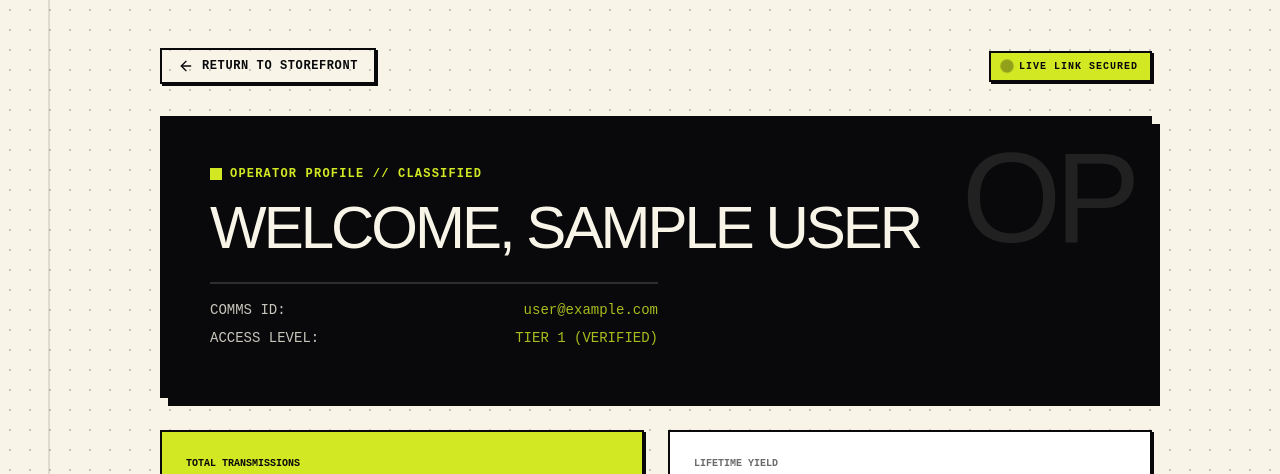
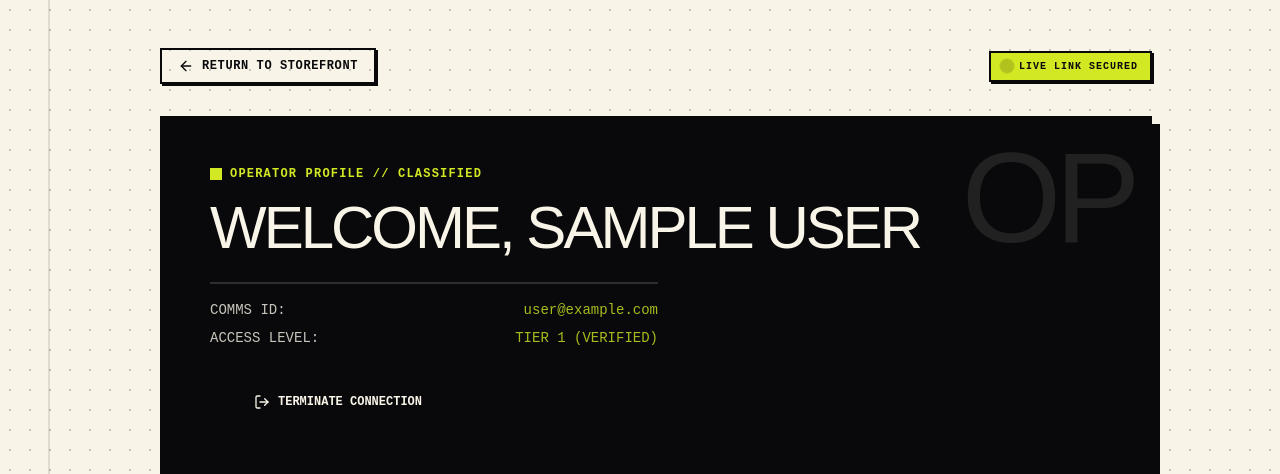
Before and after one commit to adesolabolu/acid-system-storefront, a Next.js app: page /dashboard in a window 1280 px wide. Shown: the top 474 px of the page. Built offline with nearby package versions, Linux system fonts and the light colour scheme; no server answers; the database is empty; sample sign-in values are in the browser's storage; a web font is replaced by a local one.

Commit message:
Simplify Navbar Auth menu and move logout to Dashboard

```diff
--- a/src/app/dashboard/page.tsx
+++ b/src/app/dashboard/page.tsx
@@ -5,6 +5,7 @@ import { sql } from '@/lib/db';
 import Link from 'next/link';
 import { GlitchText } from '@/components/GlitchText';
 import { ArrowLeft } from 'lucide-react';
+import { LogoutButton } from '@/components/LogoutButton';
 
 export const revalidate = 0;
 
@@ -99,6 +100,9 @@ export default async function DashboardPage() {
               <span className="text-[#D2E823]">TIER 1 (VERIFIED)</span>
             </div>
           </div>
+          <div className="mt-8 sm:w-64 relative z-10">
+            <LogoutButton />
+          </div>
         </div>
 
         {/* Metrics Grid */}
--- /dev/null
+++ b/src/components/LogoutButton.tsx
@@ -0,0 +1,18 @@
+"use client";
+import { signOut } from "next-auth/react";
+import { LogOut } from "lucide-react";
+
+export const LogoutButton = () => {
+  return (
+    <button
+      onClick={() => {
+        localStorage.removeItem('acidsys_cart');
+        signOut({ callbackUrl: '/' });
+      }}
+      className="mt-6 flex items-center justify-center gap-2 w-full bg-[#09090B] text-[#F8F4E8] font-mono-code font-bold text-xs uppercase px-4 py-3 border-2 border-[#09090B] hover:bg-red-600 hover:border-red-600 transition-colors"
+    >
+      <LogOut className="w-4 h-4" />
+      <span>TERMINATE CONNECTION</span>
+    </button>
+  );
+};
--- a/src/components/Navbar.tsx
+++ b/src/components/Navbar.tsx
@@ -93,11 +93,10 @@ export const Navbar: React.FC<NavbarProps> = ({
           ) : status === "unauthenticated" ? (
             <button onClick={() => setShowAuthModal(true)} className="hidden md:inline-block border-2 border-[#09090b] bg-[#D2E823] text-[#09090b] font-mono-code text-[11px] uppercase px-3 py-2 font-bold shadow-[2px_2px_0px_#09090b] hover:translate-x-[2px] hover:translate-y-[2px] hover:shadow-none transition-all">LOGIN</button>
           ) : status === "authenticated" ? (
-            <div className="hidden md:flex items-center gap-2 border-2 border-[#09090b] bg-[#F8F4E8] px-2.5 py-1.5 shadow-hard-sm text-xs font-mono-code">
-              <span className="text-[#09090b] font-bold">OP // {session.user?.name?.split(" ")[0] || "AUTH"}</span>
-              <Link href="/dashboard" className="text-[10px] text-[#09090b] hover:underline uppercase font-bold px-1">[DASHBOARD]</Link>
-              <button onClick={() => { localStorage.removeItem('acidsys_cart'); signOut(); }} className="text-[10px] text-red-600 hover:underline uppercase font-bold px-1">[EXIT]</button>
-            </div>
+            <Link href="/dashboard" className="hidden md:flex items-center gap-2 border-2 border-[#09090b] bg-[#F8F4E8] px-2.5 py-1.5 shadow-hard-sm text-xs font-mono-code hover:translate-y-[2px] hover:shadow-none transition-all group">
+              <User className="w-3.5 h-3.5 text-[#09090b]" />
+              <span className="text-[#09090b] font-bold uppercase group-hover:underline underline-offset-2">OP // {session.user?.name?.split(" ")[0] || "AUTH"}</span>
+            </Link>
           ) : null}
 
           {/* Mobile Auth Icon */}
```
